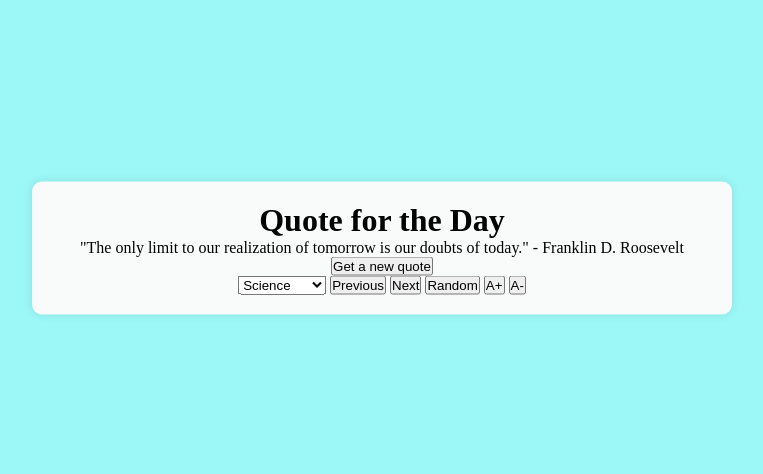
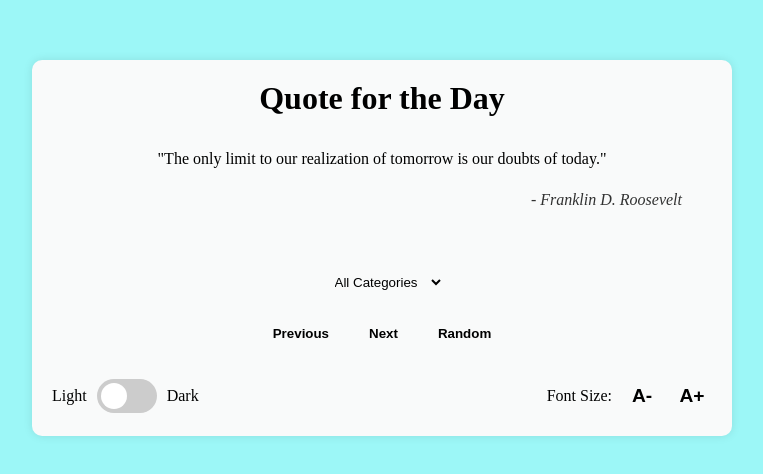
Before and after one commit to user1dt/quote-generator, a plain HTML site: page index.html in a window 1280 px wide. Shown: the part 152-626 px from the top of the page, without its empty margins (258-1021 px from the left). Drawn offline with Linux system fonts and the light colour scheme.

Commit message:
buttons added for font size and dark mode

```diff
--- a/index.html
+++ b/index.html
@@ -10,20 +10,46 @@
 <body>
     <div class="container">
         <h1>Quote for the Day</h1>
-        <p id="quote">"The only limit to our realization of tomorrow is our doubts of today." - Franklin D. Roosevelt</p>
-        <button id="new-quote">Get a new quote</button>
-        <div class="controls">
-            <select id="category-select">
-              <option value="science">Science</option>
-              <option value="philosophy">Philosophy</option>
-            </select>
-            <button >Previous</button>
-            <button >Next</button>
-            <button >Random</button>
-            <button>A+</button>
-            <button >A-</button>
 
+        <div class="quote-card">
+          <p class="quote-text" id="quote-text">"The only limit to our realization of tomorrow is our doubts of today."</p>
+          <p class="quote-author" id="quote-author">- Franklin D. Roosevelt</p>
+      </div>
+
+      <div class="controls">
+          <div class="control-group">
+              <select id="category-select">
+                  <option value="all">All Categories</option>
+                  <option value="inspiration">Inspiration</option>
+                  <option value="science">Science</option>
+                  <option value="humor">Humor</option>
+                  <option value="philosophy">Philosophy</option>
+              </select>
           </div>
+
+          <div class="control-group">
+              <button id="prev-btn">Previous</button>
+              <button id="next-btn">Next</button>
+              <button id="random-btn">Random</button>
+          </div>
+      </div>
+
+      <div class="toggle-container">
+          <div class="toggle-group">
+              <span>Light</span>
+              <label class="toggle-switch">
+                  <input type="checkbox" id="dark-mode-toggle">
+                  <span class="slider"></span>
+              </label>
+              <span>Dark</span>
+          </div>
+
+          <div class="toggle-group font-buttons">
+              <span>Font Size:</span>
+              <button id="font-decrease-btn">A-</button>
+              <button id="font-increase-btn">A+</button>
+          </div>
+      </div>
     </div>
 
 
--- a/style.css
+++ b/style.css
@@ -21,3 +21,164 @@ body{
     box-shadow: 0 0 10px rgba(0, 0, 0, 0.1);
     text-align: center;
 }
+.control-group {
+    width: 100%;
+    justify-content: center;
+}
+.quote-card {
+    background-color: var(--card-bg);
+    border-radius: 10px;
+    padding: 30px;
+    box-shadow: 0 5px 15px var(--shadow-color);
+    margin-bottom: 25px;
+    border: 1px solid var(--border-color);
+}
+
+.quote-text {
+    font-size: var(--font-size);
+    margin-bottom: 20px;
+    line-height: 1.5;
+}
+
+.quote-author {
+    font-style: italic;
+    text-align: right;
+    color: var(--text-color);
+    opacity: 0.8;
+    font-size: calc(var(--font-size) - 0.2rem);
+}
+
+.controls {
+    display: flex;
+    flex-wrap: wrap;
+    gap: 15px;
+    margin-bottom: 25px;
+    justify-content: center;
+}
+
+.control-group {
+    display: flex;
+    gap: 10px;
+    align-items: center;
+}
+
+button {
+    background-color: var(--button-bg);
+    color: var(--button-text);
+    border: none;
+    padding: 10px 15px;
+    border-radius: 5px;
+    cursor: pointer;
+    font-weight: 600;
+    transition: background-color 0.2s;
+}
+
+button:hover {
+    background-color: var(--button-hover);
+}
+
+select {
+    padding: 10px;
+    border-radius: 5px;
+    border: 1px solid var(--border-color);
+    background-color: var(--card-bg);
+    color: var(--text-color);
+}
+
+.toggle-container {
+    display: flex;
+    justify-content: space-between;
+    margin-top: 20px;
+    flex-wrap: wrap;
+    gap: 15px;
+}
+
+.toggle-group {
+    display: flex;
+    align-items: center;
+    gap: 10px;
+}
+
+.toggle-switch {
+    position: relative;
+    display: inline-block;
+    width: 60px;
+    height: 34px;
+}
+
+.toggle-switch input {
+    opacity: 0;
+    width: 0;
+    height: 0;
+}
+
+.slider {
+    position: absolute;
+    cursor: pointer;
+    top: 0;
+    left: 0;
+    right: 0;
+    bottom: 0;
+    background-color: #ccc;
+    transition: .4s;
+    border-radius: 34px;
+}
+
+.slider:before {
+    position: absolute;
+    content: "";
+    height: 26px;
+    width: 26px;
+    left: 4px;
+    bottom: 4px;
+    background-color: white;
+    transition: .4s;
+    border-radius: 50%;
+}
+
+input:checked + .slider {
+    background-color: var(--button-bg);
+}
+
+input:checked + .slider:before {
+    transform: translateX(26px);
+}
+
+.font-buttons button {
+    width: 40px;
+    height: 40px;
+    font-size: 1.2rem;
+    display: flex;
+    align-items: center;
+    justify-content: center;
+}
+
+@media (max-width: 768px) {
+    .container {
+        padding: 0 10px;
+    }
+
+    .controls {
+        flex-direction: column;
+        gap: 15px;
+    }
+
+    .control-group {
+        width: 100%;
+        justify-content: center;
+    }
+
+    .toggle-container {
+        flex-direction: column;
+        align-items: center;
+    }
+
+    .toggle-group {
+        width: 100%;
+        justify-content: center;
+    }
+
+    .quote-card {
+        padding: 20px;
+    }
+}
```
